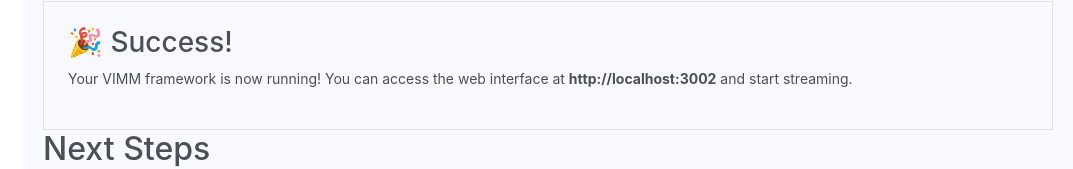
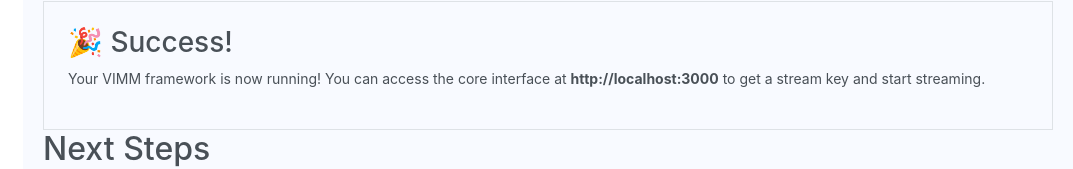
Before and after one commit to chirenonhive/vimm-docs, a Next.js app: page /getting-started/quick-start in a window 1280 px wide. Shown: the part 4813-4982 px from the top of the page, without its empty margins (207-1280 px from the left). Built offline with nearby package versions, Linux system fonts and the light colour scheme; no server answers.

Commit message:
Update success message to reflect correct core interface URL for VIMM framework

```diff
--- a/app/getting-started/quick-start/page.tsx
+++ b/app/getting-started/quick-start/page.tsx
@@ -324,7 +324,7 @@
           🎉 Success!
         </h3>
         <p className="text-green-600 dark:text-green-300">
-          Your VIMM framework is now running! You can access the web interface at <strong>http://localhost:3002</strong> and start streaming.
+          Your VIMM framework is now running! You can access the core interface at <strong>http://localhost:3000</strong> to get a stream key and start streaming.
         </p>
       </div>
 
```
